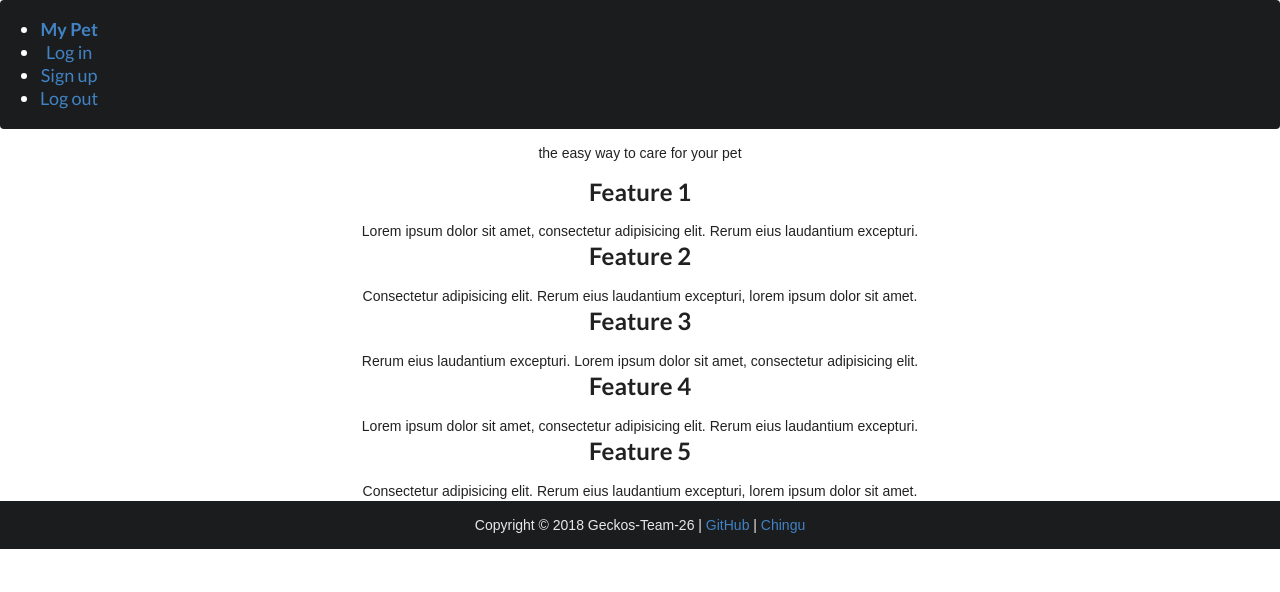
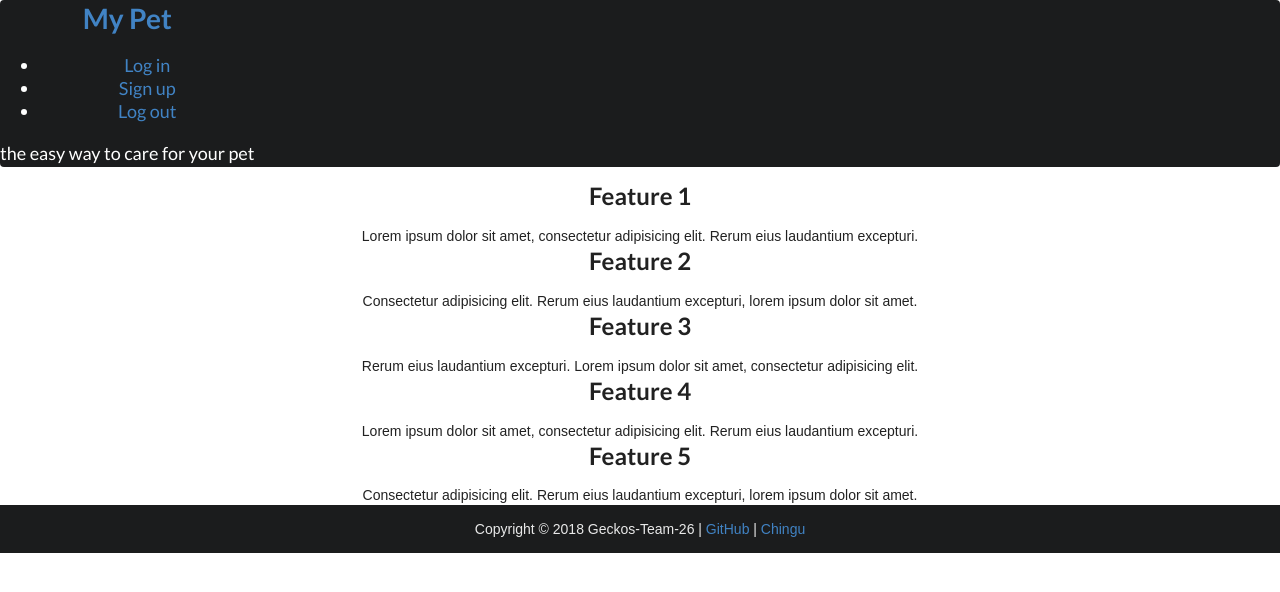
Before and after one commit to chingu-voyage4/Geckos-Team-26, a React (Create React App) app in the folder client/: page / in a window 1280 px wide. Shown: the top 592 px of the page. Built offline with nearby package versions, Linux system fonts and the light colour scheme.

Commit message:
Refactor header and main components

```diff
--- a/client/src/components/header/header.js
+++ b/client/src/components/header/header.js
@@ -1,17 +1,17 @@
 import React from "react";
-import { NavLink } from "react-router-dom";
+import { Link, NavLink } from "react-router-dom";
 
 import "./header.css";
 
 const Header = () => (
   <header className="header ui inverted menu">
     <nav>
+      <h1>
+        <Link to="/" exact>
+          My Pet
+        </Link>
+      </h1>
       <ul>
-        <li>
-          <NavLink to="/" activeClassName="is-active" exact>
-            My Pet
-          </NavLink>
-        </li>
         <li>
           <NavLink to="/login" activeClassName="is-active">
             Log in
@@ -28,6 +28,7 @@ const Header = () => (
           </NavLink>
         </li>
       </ul>
+      <p className="tagline">the easy way to care for your pet</p>
     </nav>
   </header>
 );
--- a/client/src/components/main/main.js
+++ b/client/src/components/main/main.js
@@ -2,9 +2,7 @@ import React from "react";
 import "./main.css";
 
 const Main = () => (
-  <section className="main">
-    <p>the easy way to care for your pet</p>
-    <main>
+  <main className="main">
     <article className="feature-1 card">
       <h2>Feature 1</h2>
       <p>
@@ -22,8 +20,8 @@ const Main = () => (
     <article className="feature-3">
       <h2>Feature 3</h2>
       <p>
-          Rerum eius laudantium excepturi. Lorem ipsum dolor sit amet,
-          consectetur adipisicing elit.
+        Rerum eius laudantium excepturi. Lorem ipsum dolor sit amet, consectetur
+        adipisicing elit.
       </p>
     </article>
     <article className="feature-4">
@@ -41,7 +39,6 @@ const Main = () => (
       </p>
     </article>
   </main>
-  </section>
 );
 
 export default Main;
```
Lines whose indentation alone changed are shown as unchanged.
